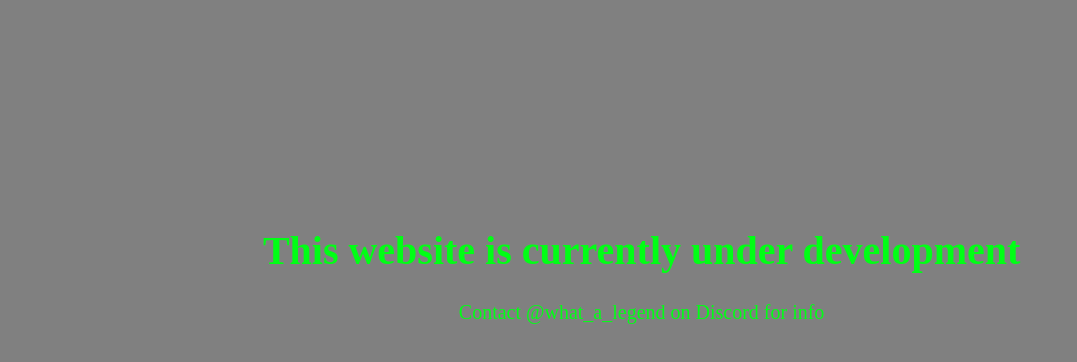
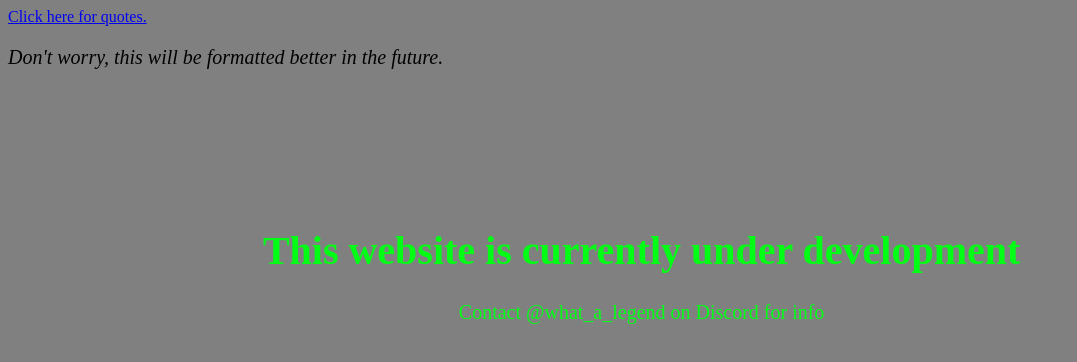
Before and after one commit to WhatALegend27/What-A-Website, a plain HTML site: page index.html in a window 1280 px wide. Shown: the whole page, without its empty margins (0-1077 px from the left). Drawn offline with Linux system fonts and the light colour scheme.

Commit message:
Add quotes access to index.html

```diff
--- a/index.html
+++ b/index.html
@@ -5,6 +5,8 @@
         <meta name="viewport" content="width=device-width, initial-scale=1.0">
         <link rel="stylesheet" type="text/css" href="index.css">
         <title>What_A_Website</title>
+        <a href="old-quotes.html">Click here for quotes.</a>
+        <p><i>Don't worry, this will be formatted better in the future.</i></p>
     </head>
     <body>
         <main>
```
